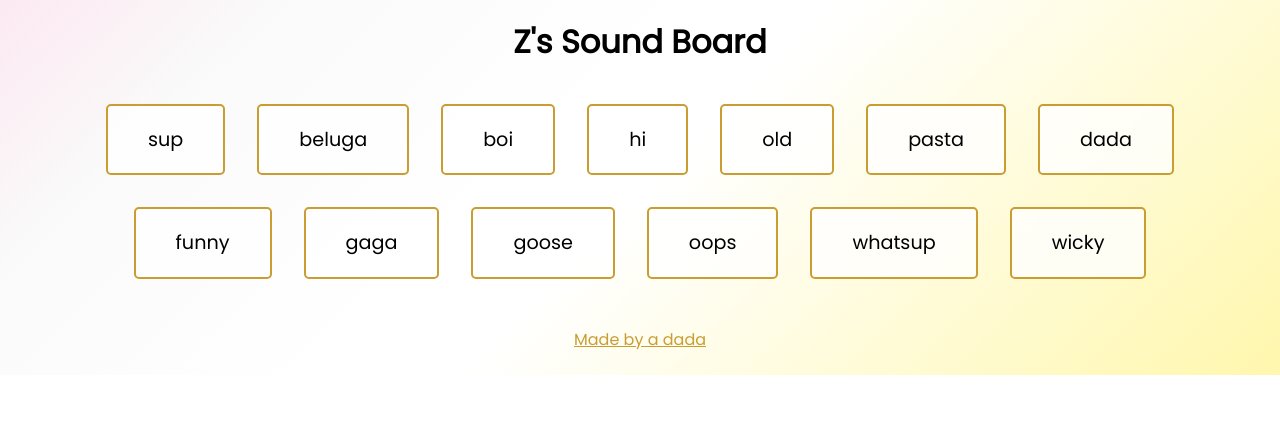
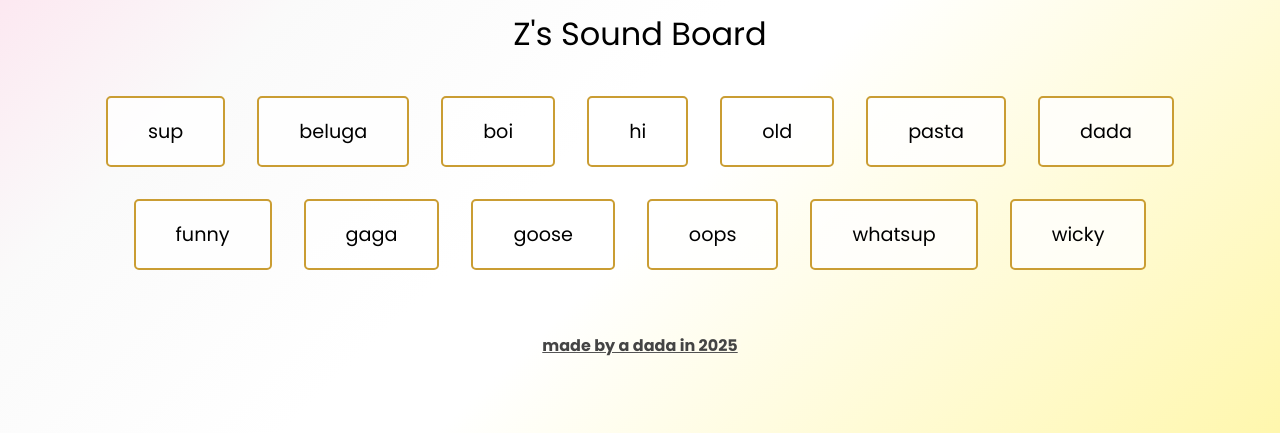
Before and after one commit to ktut/Z-soundboard, a plain HTML site: page index.html in a window 1280 px wide. Shown: the part 425-858 px from the top of the page. Before the commit the page ends 800 px from the top, so only its background shows below. Drawn offline with Linux system fonts and the light colour scheme.

Commit message:
Make attr link visible

```diff
--- a/index.html
+++ b/index.html
@@ -39,8 +39,9 @@
 
     <div id="buttons"></div>
 
-    <a href="https://www.rkdvis.com/" rel="noopener noreferrer nofollow" target="_blank" class="dad-link">Made by a dada</a>
-
     <script src="script.js"></script>
 </body>
+<footer>
+    <a href="https://www.rkdvis.com/" rel="noopener noreferrer nofollow" target="_blank" class="dad-link">made by a dada in 2025</a>
+</footer>
 </html>
--- a/style.css
+++ b/style.css
@@ -1,4 +1,4 @@
-@import url('https://fonts.googleapis.com/css2?family=Poppins:wght@200;400&display=swap');
+@import url('https://fonts.googleapis.com/css2?family=Poppins:wght@200;400;700&display=swap');
 
 * {
   box-sizing: border-box;
@@ -7,7 +7,7 @@
 
 body {
   background: #ffcfe4;
-background: linear-gradient(136deg,rgba(255, 207, 228, 1) 1%, rgba(250, 250, 250, 1) 34%, rgba(255, 255, 255, 1) 54%, rgba(255, 255, 255, 1) 61%, rgba(255, 247, 173, 1) 100%);
+  background: linear-gradient(136deg,rgba(255, 207, 228, 1) 1%, rgba(250, 250, 250, 1) 34%, rgba(255, 255, 255, 1) 54%, rgba(255, 255, 255, 1) 61%, rgba(255, 247, 173, 1) 100%);
   font-family: 'Poppins', sans-serif;
   display: flex;
   flex-direction: column;
@@ -44,6 +44,7 @@ background: linear-gradient(136deg,rgba(255, 207, 228, 1) 1%, rgba(250, 250, 250
 
 h1 {
   display: block;
+  font-weight: 400;
   text-align: center;
   text-shadow: 0 0 10px rgba(255, 255, 255, 0.5);
 }
@@ -74,8 +75,16 @@ h1 {
     outline: none;
 }
 
+footer {
+  padding: 15px;
+  margin-top: 2rem;
+}
+
 .dad-link {
-  margin-top: 2rem;
+  display: block;
+  margin-bottom: 3rem;
   text-align: center;
-  color: rgb(202, 157, 51);
+  color: rgb(68 68 68);
+  font-weight: 700;
+  text-shadow: 0 0 10px rgba(255, 255, 255, 0.5);
 }
```
